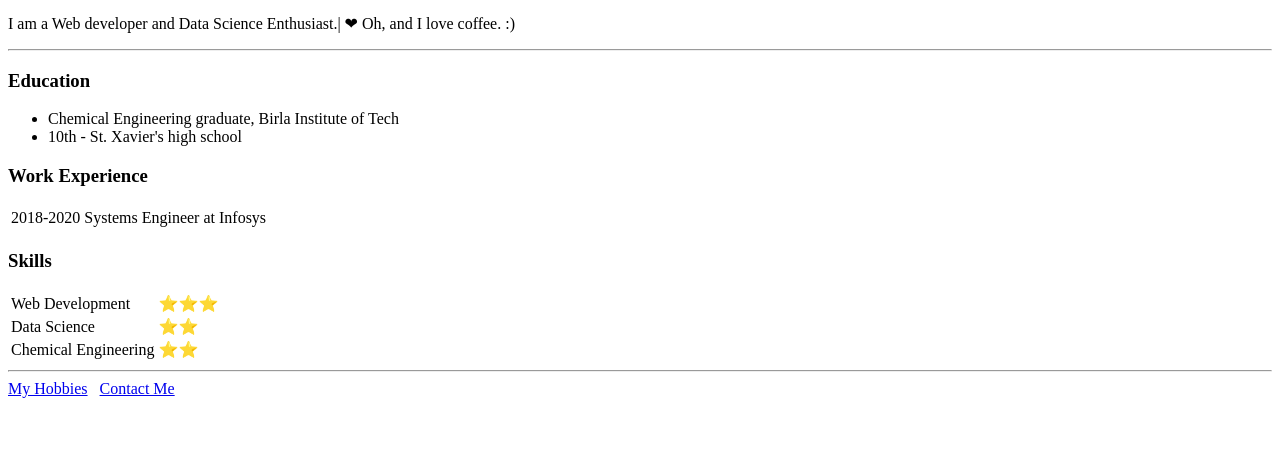
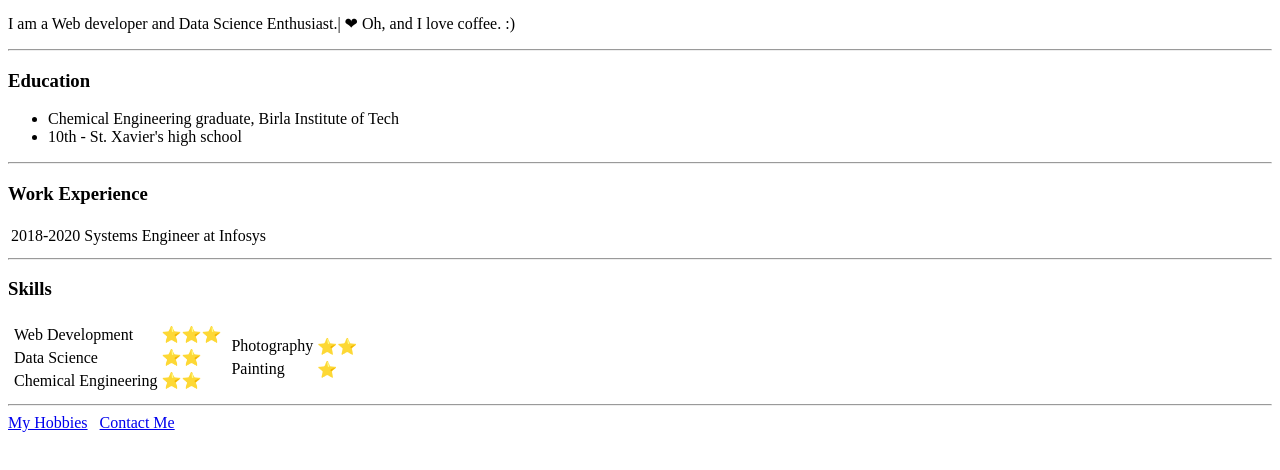
Before and after one commit to Asmi4/cv, a plain HTML site: page index.html in a window 1280 px wide. Shown: the part 220-690 px from the top of the page. Drawn offline with Linux system fonts and the light colour scheme.

Commit message:
updating

```diff
--- a/index.html
+++ b/index.html
@@ -17,6 +17,7 @@
         <li> Chemical Engineering graduate, Birla Institute of Tech</li>
         <li> 10th - St. Xavier's high school </li>
       </ul>
+      <hr>
       <h3>Work Experience</h3>
       <table>
         <thead>
@@ -32,8 +33,13 @@
         <tr>
 
         </tr>
+
       </table>
+      <hr>
       <h3>Skills</h3>
+      <table>
+        <tr>
+          <td>
             <table>
               <tr>
                 <td>Web Development</td>
@@ -48,6 +54,21 @@
                 <td>⭐⭐</td>
               </tr>
             </table>
+          </td>
+          <td>
+          <table>
+            <tr>
+              <td>Photography</td>
+              <td>⭐⭐</td>
+            </tr>
+            <tr>
+              <td>Painting</td>
+              <td>⭐</td>
+            </tr>
+          </table>
+          </td>
+        </tr>
+      </table>
       <hr>
       <a href="hobbies.html">My Hobbies</a>
       &nbsp;
```
Also changed, not shown: contact_me.html (+24 -0 lines). Lines whose indentation alone changed are shown as unchanged.
